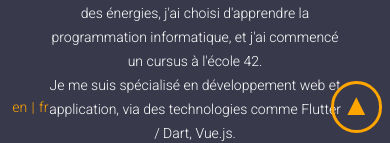
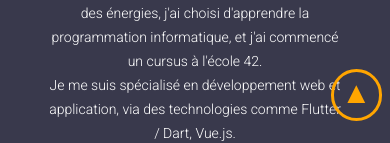
Before and after one commit to tcollard/website, a Vue app in the folder my-website/: page / in a window 390 px wide. Shown: the part 704-847 px from the top of the page. Built offline with nearby package versions, Linux system fonts and the light colour scheme.

Commit message:
style: 💄 (NavBar) Change langSwitcher for phone

```diff
--- a/my-website/src/App.vue
+++ b/my-website/src/App.vue
@@ -8,9 +8,9 @@
     <Experience class="component" id="experience"></Experience>
     <Contact class="component" id="contact"></Contact>
     <InfoBottom class="component"></InfoBottom>
-    <div class="bottomBtn component" id="bottomBtn">
-      <LanguageSwitcher id="language" class="lang"></LanguageSwitcher>
-        <a id="scrollBtn" v-scroll-to="'#navbar'" class="floatingBtn"></a>
+    <div class="component bottomBtn" id="bottomBtn" :class="deviceWidth > 700 ? 'bottomBtnWeb'  : 'bottomBtnPhone'">
+      <LanguageSwitcher  v-if="deviceWidth > 700" id="language" class="lang"></LanguageSwitcher>
+      <a id="scrollBtn" v-scroll-to="'#navbar'" class="floatingBtn"></a>
     </div>
   </div>
 </template>
@@ -43,6 +43,7 @@ export default {
     return {
       allId: ['description', 'skills', 'portfolio', 'experience', 'contact'],
       selectedId: null,
+      deviceWidth: window.innerWidth,
     }
   },
   created() {
@@ -95,14 +96,17 @@ export default {
     changeColor(elContact, viewport){
       let elScroll = document.getElementById('scrollBtn');
       let elBottomBtn = document.getElementById('bottomBtn');
-      let elLang = document.getElementById('language');
+      let elLang = null;
+      if (this.deviceWidth > 700) {
+        elLang = document.getElementById('language');
+      }
 
       if (elContact.offsetTop <= viewport.top + elBottomBtn.offsetTop) {
-        elLang.classList.add('langDarkColor');
+        if (elLang) elLang.classList.add('langDarkColor');
         elScroll.classList.add('darkColorBtn');
       } else if (elScroll.classList.contains('darkColorBtn')) {
+        if (elLang) elLang.classList.remove('langDarkColor');
         elScroll.classList.remove('darkColorBtn');
-        elLang.classList.remove('langDarkColor');
       }
     },
   }
@@ -163,10 +167,18 @@ body {
   padding-bottom: 2%;
   display: flex;
   flex-direction: row;
-  justify-content: space-between;
   align-items: center;
   z-index: 2;
   -webkit-tap-highlight-color: transparent;
+}
+
+.bottomBtnWeb {
+  justify-content: space-between;
+}
+
+.bottomBtnPhone {
+  justify-content: flex-end;
+  padding-bottom: 5%;
 }
 
 .lang {
--- a/my-website/src/components/NavBar.vue
+++ b/my-website/src/components/NavBar.vue
@@ -23,6 +23,7 @@
             <a class="menuTitle" href="#experience" id="experiencePhone">{{ $t('navBar.experience') }}</a>
             <a class="menuTitle" href="#contact" id="contactPhone">{{ $t('navBar.contact') }}</a>
             <a class="menuTitle" @click="downloadCV">CV</a>
+            <LanguageSwitcher  v-if="deviceWidth <= 700" class="lang"></LanguageSwitcher>
         </div>
         <div v-if="this.downloading" class="download">
             <h1 class="question">{{ $t('download.question') }}</h1>
@@ -35,8 +36,13 @@
 </template>
 
 <script>
+    import LanguageSwitcher from './Language.vue';
+
     export default {
         name: 'NavBar',
+        components: {
+            LanguageSwitcher,
+        },
         props: {
             visibleId: {
                 type: String,
@@ -51,6 +57,7 @@
             return {
                 iconPos: 'init',
                 downloading: false,
+                deviceWidth: window.innerWidth,
             };
         },
         created() {
@@ -167,6 +174,12 @@ a {
     animation-fill-mode: forwards;
     animation-timing-function: ease-in;
     color: white !important;
+}
+
+.lang {
+  color: orange;
+  align-self: flex-end;
+  padding-right: 8%;
 }
 
 @keyframes newColor {
```
